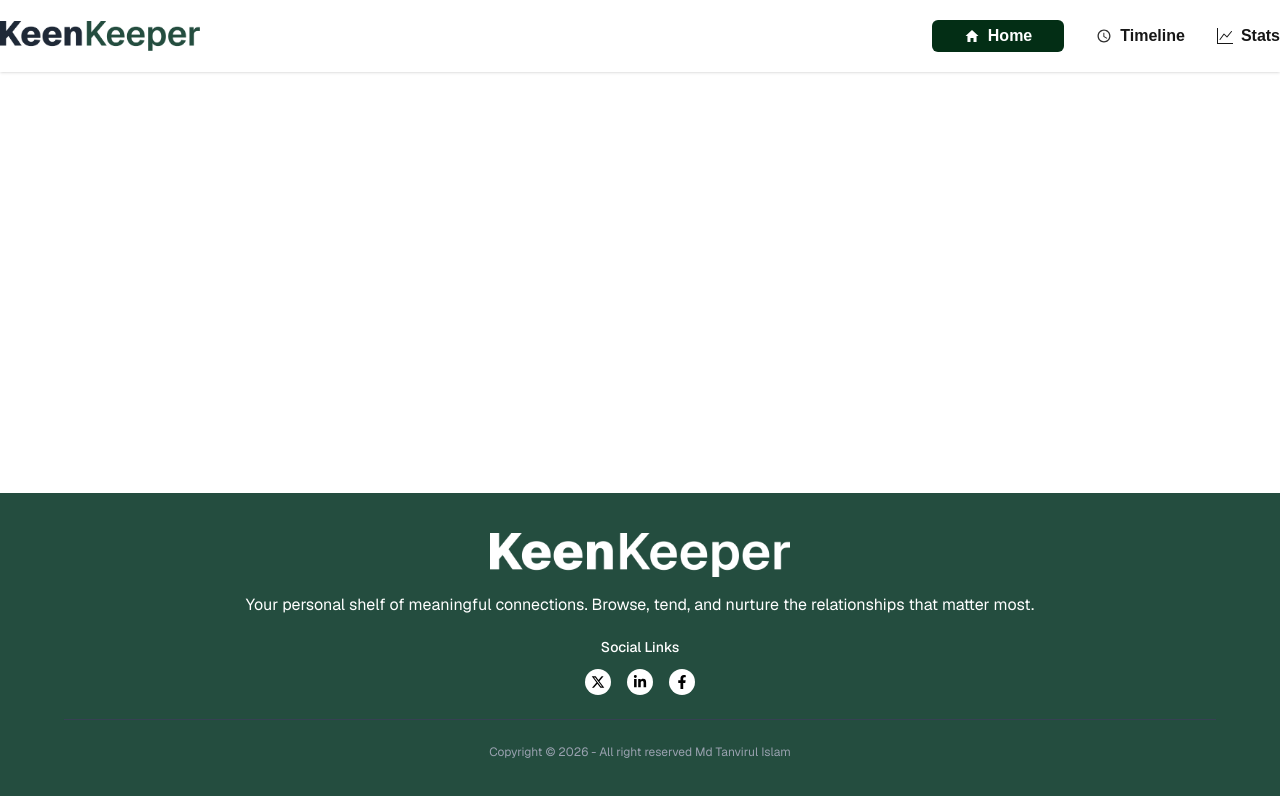
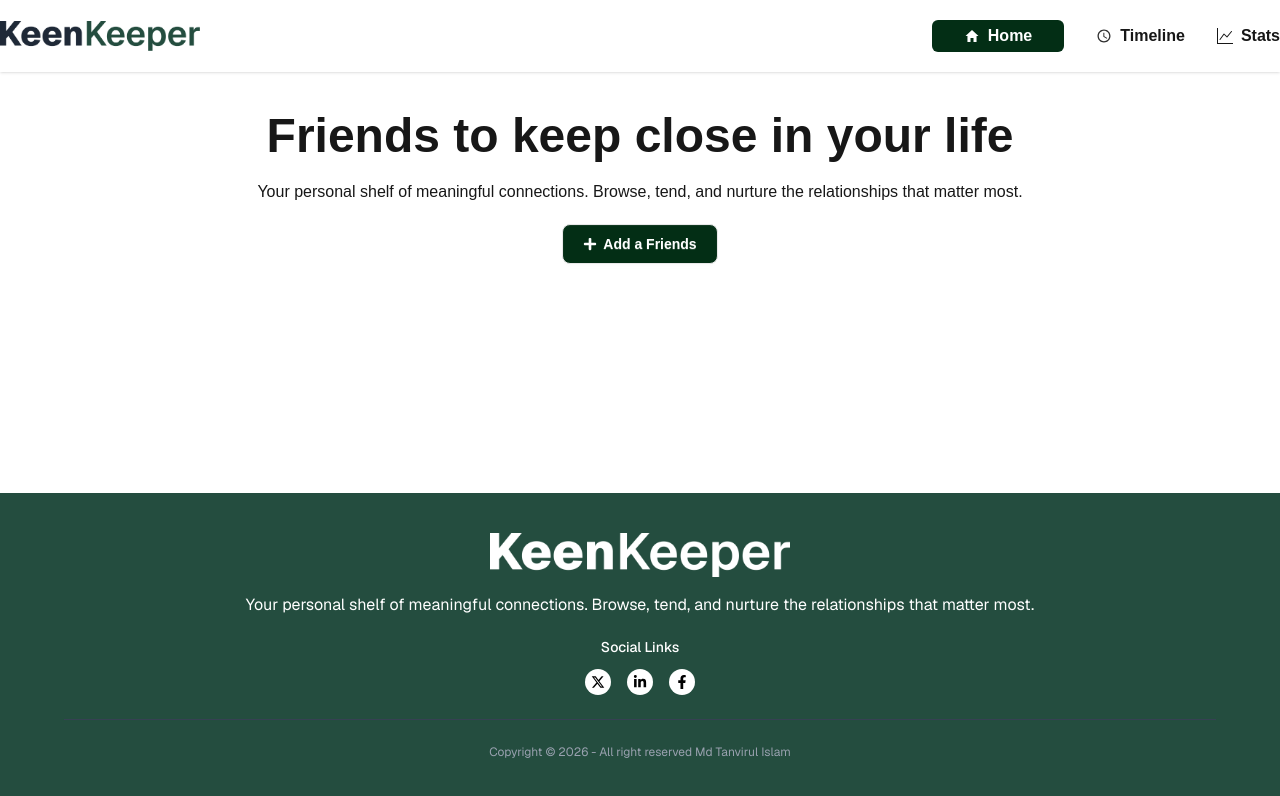
Before and after one commit to dhtanvir/keen-keeper-a7-project, a Next.js app: page / in a window 1280 px wide. Shown: the top 796 px of the page. Built offline with nearby package versions, Linux system fonts and the light colour scheme.

Commit message:
Banner section done

```diff
--- a/src/app/page.js
+++ b/src/app/page.js
@@ -5,7 +5,7 @@ export default function Home() {
   return (
     <div>
 
-
+      <Banner />
 
 
     </div>
```
